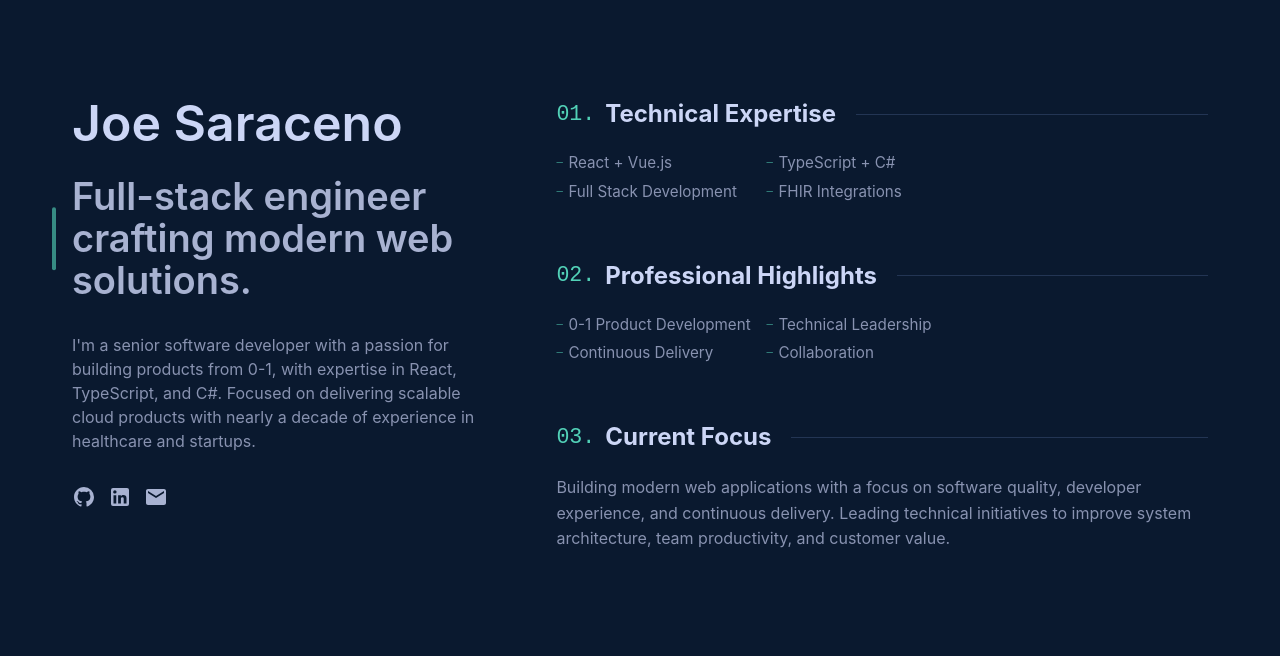
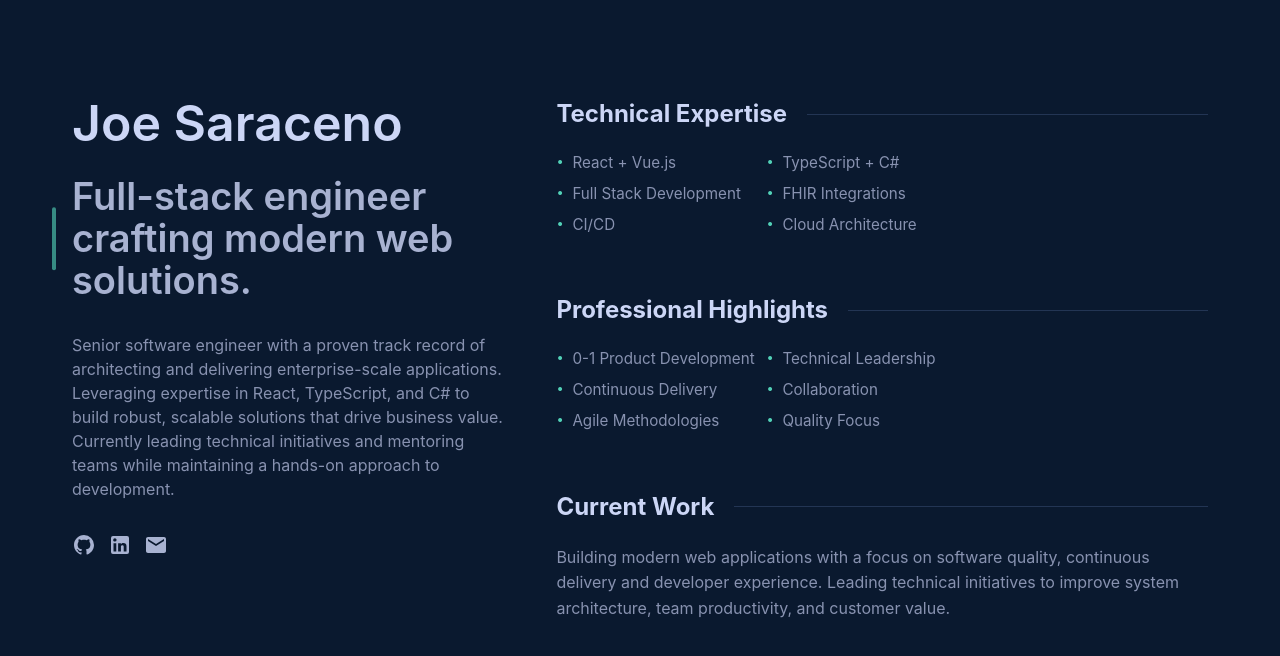
Before and after one commit to honestcomrade/honestcomrade.github.io, a Vue app: page / in a window 1280 px wide. Shown: the top 656 px of the page. Built offline with nearby package versions, Linux system fonts and the light colour scheme.

Commit message:
update skills

```diff
--- a/src/App.vue
+++ b/src/App.vue
@@ -9,14 +9,19 @@
     { title: 'React + Vue.js' },
     { title: 'TypeScript + C#' },
     { title: 'Full Stack Development' },
-    { title: 'FHIR Integrations' }
+    { title: 'FHIR Integrations' },
+    { title: 'CI/CD' },
+    { title: 'Cloud Architecture' }
   ];
 
   const highlights: Skill[] = [
     { title: '0-1 Product Development' },
     { title: 'Technical Leadership' },
     { title: 'Continuous Delivery' },
-    { title: 'Collaboration' }
+    { title: 'Collaboration' },
+    { title: 'Agile Methodologies' },
+    { title: 'Quality Focus' }
+
   ];
 
   const socials = [
@@ -34,7 +39,7 @@
       icon: "M20 4H4c-1.1 0-1.99.9-1.99 2L2 18c0 1.1.9 2 2 2h16c1.1 0 2-.9 2-2V6c0-1.1-.9-2-2-2zm0 4l-8 5-8-5V6l8 5 8-5v2z",
       url: 'mailto:josephasaraceno@gmail.com',
       label: 'Email'
-    }
+    },
   ];
 </script>
 
@@ -47,7 +52,7 @@
         </div>
         <h2 class="big-heading">Full-stack engineer crafting modern web solutions.</h2>
         <p class="lead">
-          I'm a senior software developer with a passion for building products from 0-1, with expertise in React, TypeScript, and C#. Focused on delivering scalable cloud products with nearly a decade of experience in healthcare and startups.
+          Senior software engineer with a proven track record of architecting and delivering enterprise-scale applications. Leveraging expertise in React, TypeScript, and C# to build robust, scalable solutions that drive business value. Currently leading technical initiatives and mentoring teams while maintaining a hands-on approach to development.
         </p>
         <div class="social-links">
           <Social v-for="social in socials"
@@ -61,7 +66,7 @@
           <h3 class="section-heading">Technical Expertise</h3>
           <ul class="skills-list">
             <li v-for="skill in technicalSkills" :key="skill.title">
-              <span class="skill-bullet">—</span>{{ skill.title }}
+              <span class="skill-bullet">•</span>{{ skill.title }}
             </li>
           </ul>
         </section>
@@ -70,16 +75,15 @@
           <h3 class="section-heading">Professional Highlights</h3>
           <ul class="highlights-list">
             <li v-for="highlight in highlights" :key="highlight.title">
-              <span class="skill-bullet">—</span>{{ highlight.title }}
+              <span class="skill-bullet">•</span>{{ highlight.title }}
             </li>
           </ul>
         </section>
 
         <section class="current">
-          <h3 class="section-heading">Current Focus</h3>
+          <h3 class="section-heading">Current Work</h3>
           <p>
-            Building modern web applications with a focus on software quality, developer experience,
-            and continuous delivery. Leading technical initiatives to improve system architecture, team productivity, and customer value.
+            Building modern web applications with a focus on software quality, continuous delivery and developer experience. Leading technical initiatives to improve system architecture, team productivity, and customer value.
           </p>
         </section>
       </div>
@@ -152,8 +156,8 @@ h1 {
 }
 
 .section-heading::before {
-  content: "0" counter(section) ".";
-  counter-increment: section;
+  /* content: "0" counter(section) ".";
+  counter-increment: section; */
   margin-right: 10px;
   color: var(--green);
   font-family: monospace;
@@ -202,8 +206,8 @@ p {
 
 .skills-list li, .highlights-list li {
   position: relative;
-  margin-bottom: 6px;
-  padding-left: 12px;
+  margin-bottom: 8px;
+  padding-left: 16px;
   font-size: 0.95rem;
   color: var(--slate);
   transition: transform 0.2s ease;
@@ -218,7 +222,7 @@ p {
   position: absolute;
   left: 0;
   color: var(--green);
-  font-size: 0.4rem;
+  font-size: 0.8rem;
   line-height: 20px;
   font-weight: 400;
   opacity: 0.8;
```
